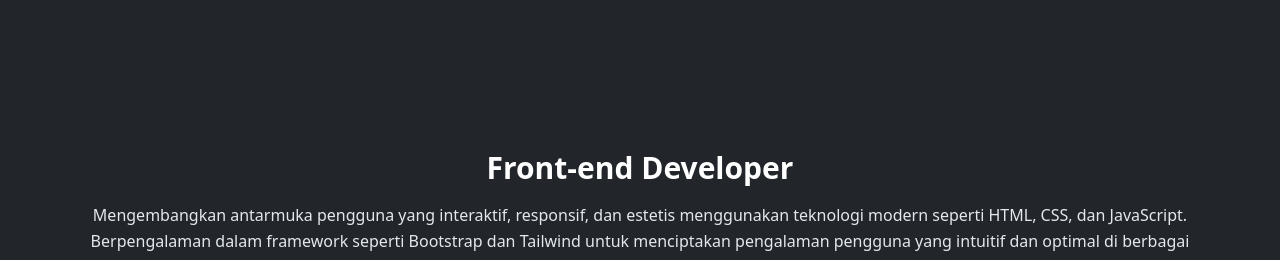
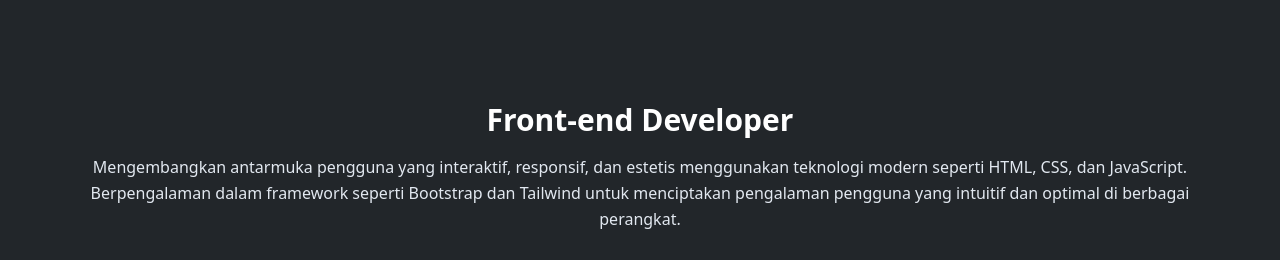
Before and after one commit to dimas-k/porto-dimas.github.io, a website: page index.html in a window 1280 px wide. Shown: the part 2868-3128 px from the top of the page. Drawn offline with nearby package versions, Linux system fonts and the light colour scheme.

Commit message:
Update index.html

```diff
--- a/index.html
+++ b/index.html
@@ -287,7 +287,7 @@
                     class="sm:text-4xl text-2xl font-medium title-font underline decoration-primary-500 decoration-4 underline-offset-8 text-slate-200">
                     Keahlian</h2>
             </div>
-            <div class="container mx-auto px-8 py-12">
+            <div class="container mx-auto px-8">
                 <!-- Front-end Developer -->
                 <div class="container mx-auto px-8 py-12" data-aos="fade-up" data-aos-delay="350">
                     <!-- Judul -->
```
